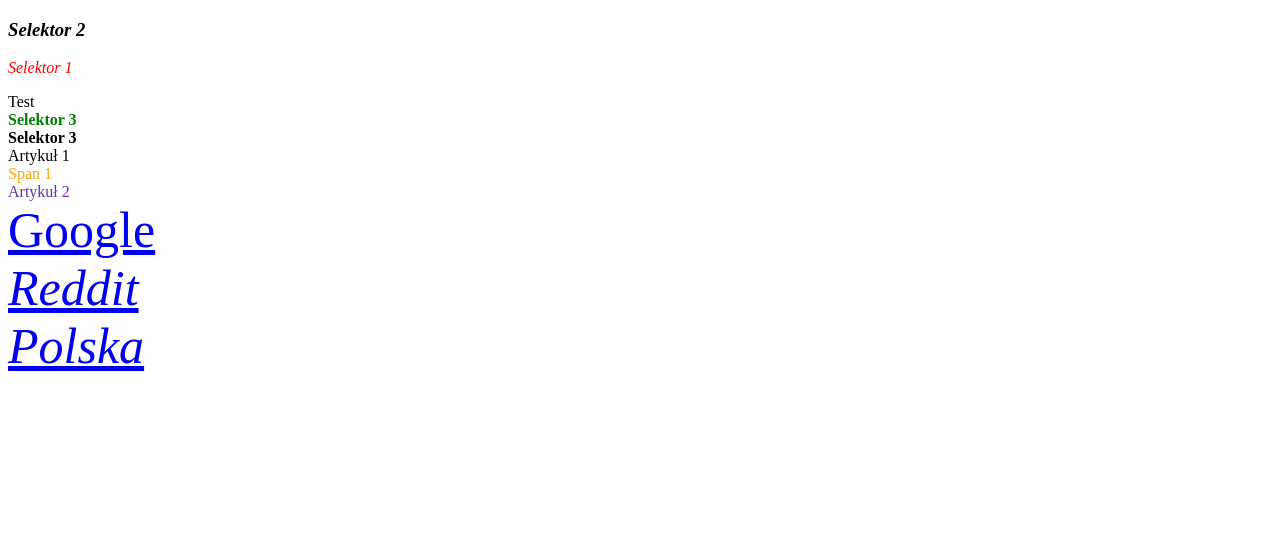
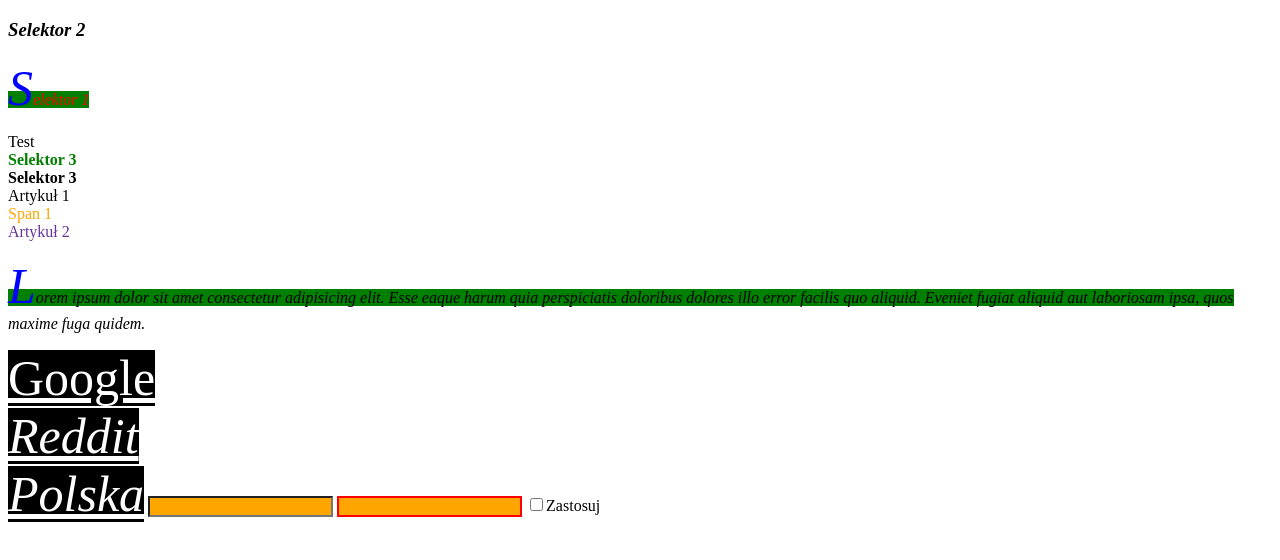
Before and after one commit to Swagnar/for_students_HTML, a plain HTML site: page selektory_css.html in a window 1280 px wide. Drawn offline with Linux system fonts and the light colour scheme.

Commit message:
Update selektory_css.html

```diff
--- a/selektory_css.html
+++ b/selektory_css.html
@@ -40,6 +40,39 @@
             }
             /* jeżeli atrybut href wewnątrz a
             zawiera w sobie fragment "reddit" */
+            a:link {
+                color: white;
+                background-color: black;
+            }
+            a:visited {
+                color: black;
+                background-color: gray;
+            }
+            input[type="text"] {
+                background-color: orange;
+            }
+            input[name*="pole"] {
+                color: white;
+            }
+            input:required {
+                border: 2px solid red;
+            }
+            input:checked {
+                margin-left: 50px;
+            }
+            input:hover {
+                margin-left: 50px;
+            }
+            p::first-letter {
+                color: blue;
+                font-size: 50px;
+            }
+            p::first-line {
+                background-color: green;
+            }
+
+
+
         </style>
     </head>
     <body>
@@ -63,10 +96,15 @@
         <article>
             Artykuł 2
         </article>
+        <p>Lorem ipsum dolor sit amet consectetur adipisicing elit. Esse eaque harum quia perspiciatis doloribus dolores illo error facilis quo aliquid. Eveniet fugiat aliquid aut laboriosam ipsa, quos maxime fuga quidem.</p>
         <a href="https://google.com">Google</a>
         <br>
         <a href="https://reddit.com">Reddit</a>
         <br>
         <a href="https://reddit.com/r/Polska">Polska</a>
+
+        <input type="text" name="pole-input">
+        <input type="text" name="pole-input2" required>
+        <input type="checkbox">Zastosuj
     </body>
 </html>
```
